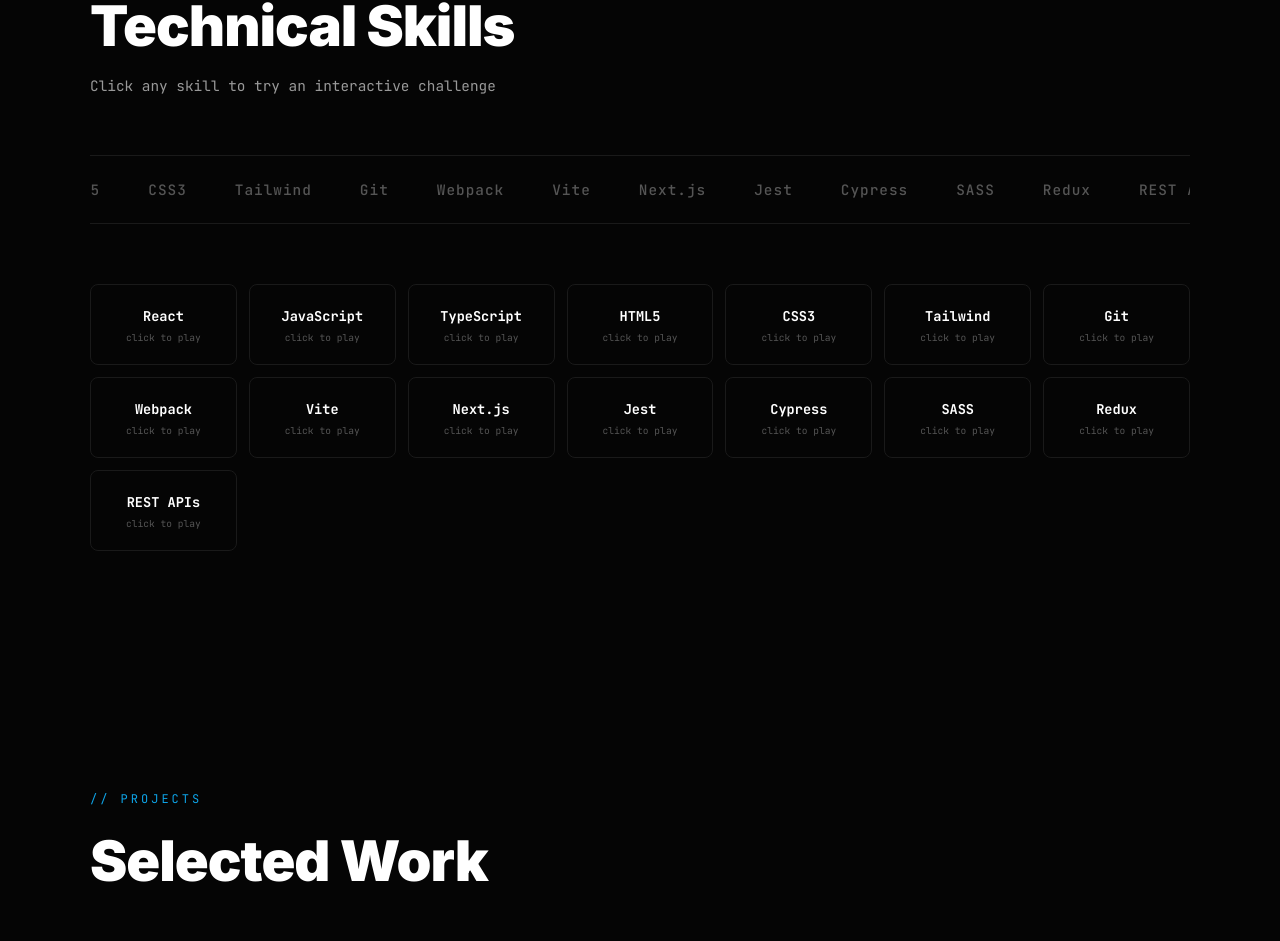
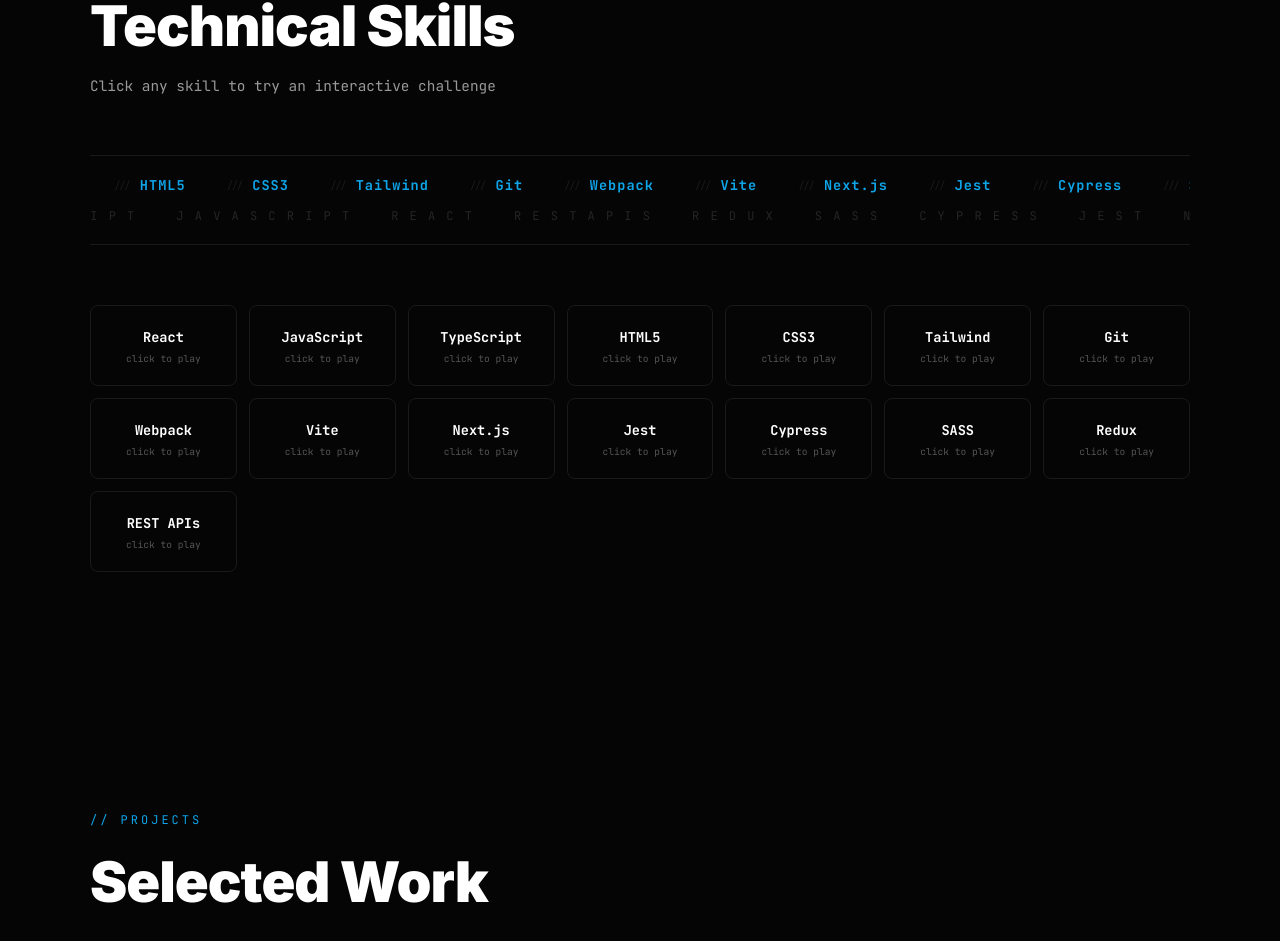
Before and after one commit to krishnajoshi-code/portfolio, a Next.js app: page /portfolio/ in a window 1280 px wide. Shown: the part 1781-2722 px from the top of the page. Built offline with nearby package versions, Linux system fonts and the light colour scheme.

Commit message:
Matrix decode carousel for skills section

```diff
--- a/app/page.js
+++ b/app/page.js
@@ -1659,6 +1659,89 @@
 
 // ── End of Skill Demos ──
 
+// Matrix decode effect — characters scramble then resolve into skill names
+function MatrixCell({ text, delay }) {
+  const chars = "01!@#$%^&*<>{}[]|/\\~";
+  const [display, setDisplay] = useState(text.split("").map(() => chars[Math.floor(Math.random() * chars.length)]));
+  const [resolved, setResolved] = useState(false);
+
+  useEffect(() => {
+    const timer = setTimeout(() => {
+      let iteration = 0;
+      const interval = setInterval(() => {
+        setDisplay(text.split("").map((ch, i) => {
+          if (i < iteration) return ch;
+          return chars[Math.floor(Math.random() * chars.length)];
+        }));
+        iteration += 1;
+        if (iteration > text.length) {
+          clearInterval(interval);
+          setResolved(true);
+        }
+      }, 40);
+      return () => clearInterval(interval);
+    }, delay);
+    return () => clearTimeout(timer);
+  }, [text, delay]);
+
+  // Re-scramble periodically
+  useEffect(() => {
+    if (!resolved) return;
+    const rescramble = setInterval(() => {
+      setResolved(false);
+      setDisplay(text.split("").map(() => chars[Math.floor(Math.random() * chars.length)]));
+      let iteration = 0;
+      const interval = setInterval(() => {
+        setDisplay(text.split("").map((ch, i) => i < iteration ? ch : chars[Math.floor(Math.random() * chars.length)]));
+        iteration += 1;
+        if (iteration > text.length) { clearInterval(interval); setResolved(true); }
+      }, 40);
+    }, 6000 + Math.random() * 4000);
+    return () => clearInterval(rescramble);
+  }, [resolved, text]);
+
+  return (
+    <span style={{
+      fontFamily: "'JetBrains Mono', monospace",
+      fontSize: "0.85rem",
+      fontWeight: 600,
+      letterSpacing: "1px",
+      color: resolved ? C.accent : C.muted,
+      transition: "color 0.3s",
+      whiteSpace: "nowrap",
+    }}>
+      {display.join("")}
+    </span>
+  );
+}
+
+function MatrixMarquee({ skills }) {
+  const ref = useRef(null);
+  const isInView = useInView(ref, { once: true, margin: "-50px" });
+
+  return (
+    <div ref={ref} style={{ overflow: "hidden", marginBottom: 60, borderTop: `1px solid ${C.border}`, borderBottom: `1px solid ${C.border}`, padding: "20px 0" }}>
+      {/* Row 1 — scrolls left */}
+      <div style={{ display: "flex", gap: 40, animation: "marquee 30s linear infinite", width: "fit-content", marginBottom: 14 }}>
+        {[...skills, ...skills].map((s, i) => (
+          <div key={"r1-" + i} style={{ display: "flex", alignItems: "center", gap: 8 }}>
+            <span style={{ color: C.border, fontFamily: "'JetBrains Mono', monospace", fontSize: "0.65rem" }}>{"///"}</span>
+            {isInView ? <MatrixCell text={s} delay={i * 120} /> : <span style={{ color: C.muted, fontFamily: "'JetBrains Mono', monospace", fontSize: "0.85rem" }}>{s}</span>}
+          </div>
+        ))}
+      </div>
+      {/* Row 2 — scrolls right, dimmer */}
+      <div style={{ display: "flex", gap: 40, animation: "marquee-reverse 35s linear infinite", width: "fit-content", opacity: 0.4 }}>
+        {[...skills.slice().reverse(), ...skills.slice().reverse()].map((s, i) => (
+          <span key={"r2-" + i} style={{ fontFamily: "'JetBrains Mono', monospace", fontSize: "0.75rem", color: C.muted, letterSpacing: "2px", whiteSpace: "nowrap" }}>
+            {s.toUpperCase().split("").join(" ")}
+          </span>
+        ))}
+      </div>
+    </div>
+  );
+}
+
 function Skills() {
   const ref = useRef(null);
   const isInView = useInView(ref, { once: true, margin: "-80px" });
@@ -1675,14 +1758,8 @@
           <p style={{ color: C.text, fontSize: "0.9rem", marginBottom: 60, fontFamily: "'JetBrains Mono', monospace" }}>Click any skill to try an interactive challenge</p>
         </motion.div>
 
-        {/* Marquee */}
-        <div style={{ overflow: "hidden", marginBottom: 60, borderTop: `1px solid ${C.border}`, borderBottom: `1px solid ${C.border}`, padding: "24px 0" }}>
-          <div style={{ display: "flex", gap: 48, animation: "marquee 25s linear infinite", width: "fit-content" }}>
-            {[...ALL_SKILLS, ...ALL_SKILLS].map((s, i) => (
-              <span key={i} style={{ whiteSpace: "nowrap", fontSize: "0.9rem", fontWeight: 500, color: C.muted, fontFamily: "'JetBrains Mono', monospace", letterSpacing: "1px" }}>{s}</span>
-            ))}
-          </div>
-        </div>
+        {/* Matrix decode marquee */}
+        <MatrixMarquee skills={ALL_SKILLS} />
 
         {/* Skill cards with stagger bounce */}
         <div style={{ display: "grid", gridTemplateColumns: "repeat(auto-fill, minmax(140px, 1fr))", gap: 12 }}>
```
